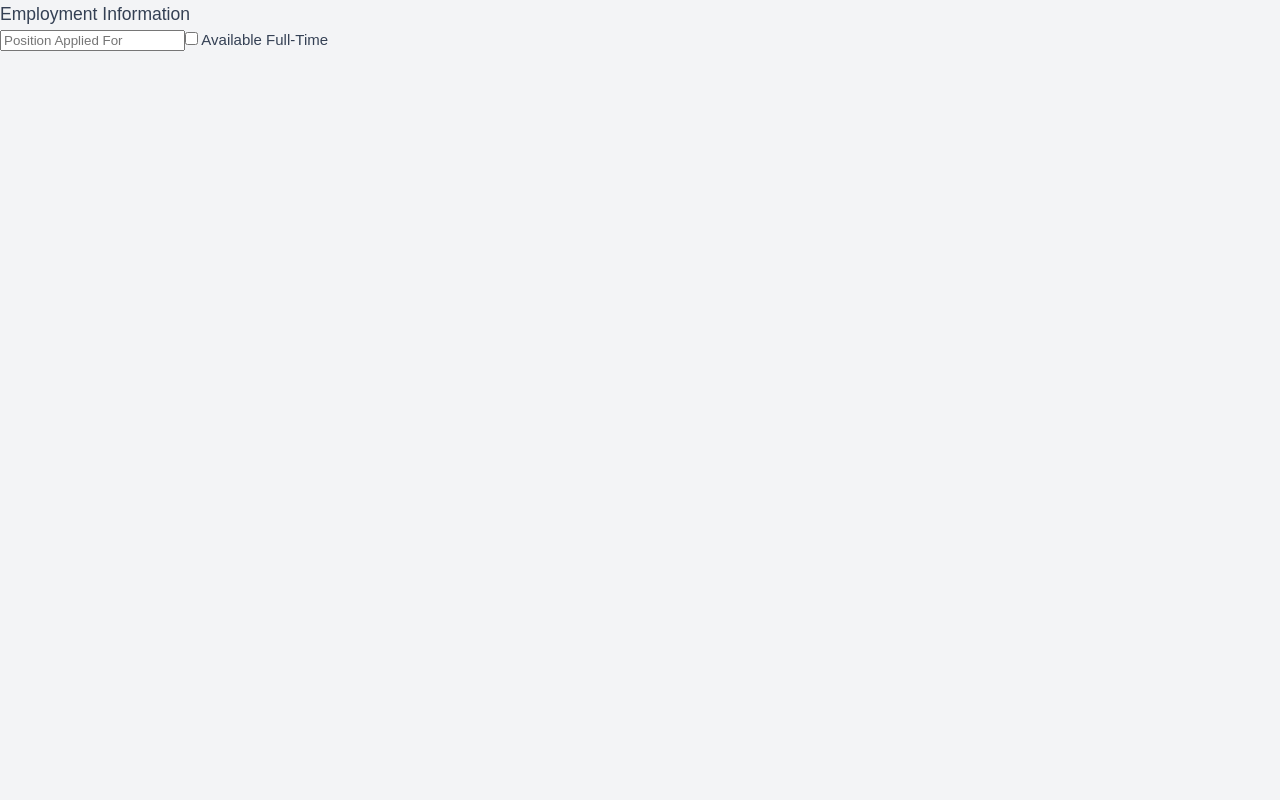
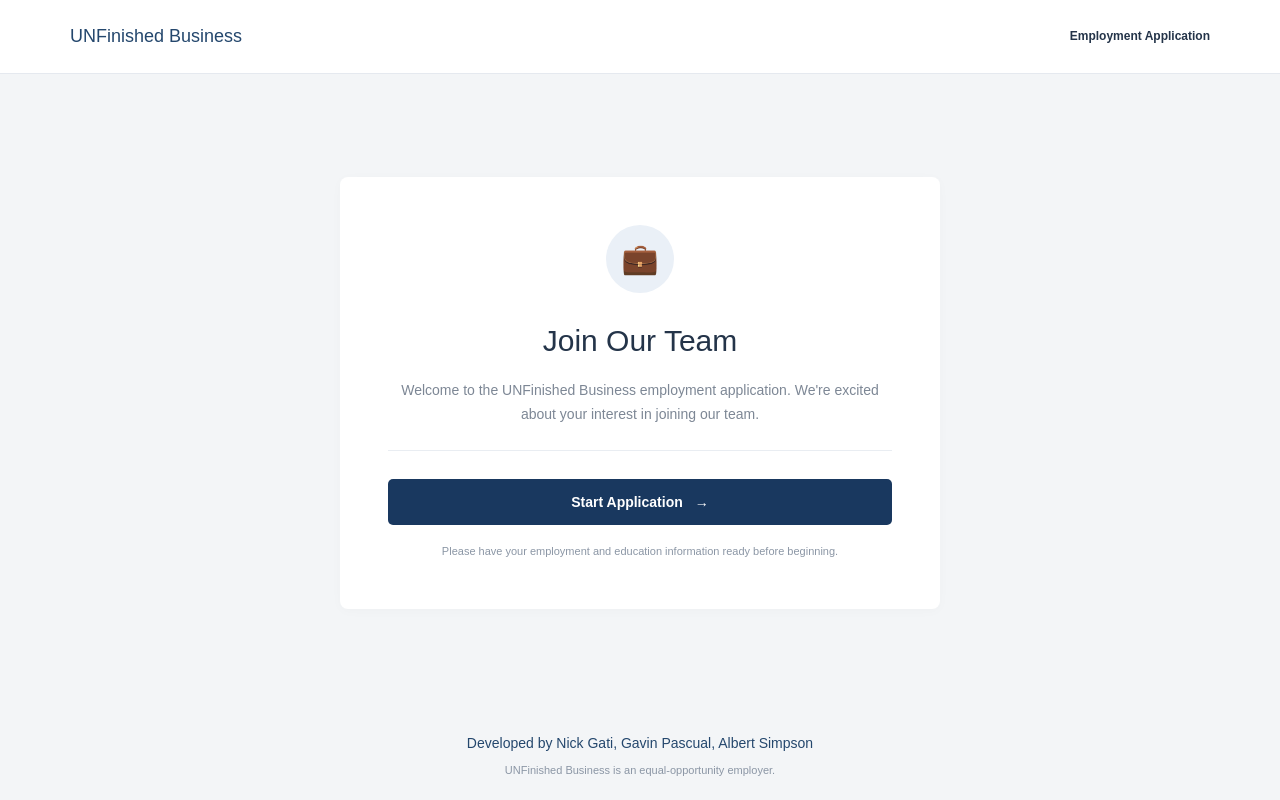
Before and after one commit to AlbertSimpson00/CDA4010---Group-Project-Interface-Prototype, a Vue app in the folder vue-project/: page / in a window 1280 px wide. Built offline with nearby package versions, Linux system fonts and the light colour scheme.

Commit message:
Started foundation of remaining pages. Edited home page

```diff
--- a/vue-project/src/components/Home.vue
+++ b/vue-project/src/components/Home.vue
@@ -0,0 +1,276 @@
+<script setup>
+import { useRouter } from 'vue-router'
+
+const router = useRouter()
+
+function startApplication() {
+  router.push('/page1')
+}
+</script>
+
+<template>
+  <div class="home-page">
+
+    <!-- HEADER -->
+    <header class="site-header">
+      <div class="header-content">
+        <span class="brand">UNFinished Business</span>
+        <span class="header-title">Employment Application</span>
+      </div>
+    </header>
+
+    <!-- MAIN CONTENT -->
+    <main class="home-container">
+      <div class="home-card">
+
+        <div class="welcome-icon" aria-hidden="true">
+          &#128188;
+        </div>
+
+        <h1>Join Our Team</h1>
+
+        <p class="welcome-text">
+          Welcome to the UNFinished Business employment
+          application. We're excited about your interest
+          in joining our team.
+        </p>
+
+        <div class="divider"></div>
+
+        <!-- START BUTTON -->
+        <button
+          type="button"
+          class="start-button"
+          @click="startApplication"
+        >
+          Start Application
+          <span aria-hidden="true">&rarr;</span>
+        </button>
+
+        <p class="help-text">
+          Please have your employment and education
+          information ready before beginning.
+        </p>
+
+      </div>
+    </main>
+
+    <!-- FOOTER -->
+    <footer class="site-footer">
+    <p class="developer-credit">Developed by Nick Gati, Gavin Pascual, Albert Simpson</p>
+    <p class="footer-description">
+        UNFinished Business is an equal-opportunity employer.
+    </p>
+    </footer>
+
+  </div>
+</template>
+
+<style scoped>
+.home-page {
+  min-height: 100vh;
+  background-color: #f3f5f7;
+  color: #243449;
+  font-family: Arial, Helvetica, sans-serif;
+  display: flex;
+  flex-direction: column;
+}
+
+/* HEADER */
+.site-header {
+  background: white;
+  border-bottom: 1px solid #e5e9ef;
+  padding: 22px 0;
+}
+
+.header-content {
+  max-width: 1200px;
+  margin: auto;
+  padding: 0 30px;
+  display: flex;
+  justify-content: space-between;
+  align-items: center;
+}
+
+.brand {
+  color: #24476d;
+  font-size: 18px;
+  font-weight: 500;
+}
+
+.header-title {
+  font-size: 12px;
+  font-weight: 600;
+}
+
+/* MAIN */
+.home-container {
+  flex: 1;
+  display: flex;
+  justify-content: center;
+  align-items: center;
+  padding: 48px 20px;
+}
+
+.home-card {
+  background: white;
+  width: 100%;
+  max-width: 600px;
+  padding: 48px;
+  border-radius: 8px;
+  box-shadow: 0 2px 12px rgba(0, 0, 0, 0.025);
+  text-align: center;
+  box-sizing: border-box;
+}
+
+/* WELCOME */
+.welcome-icon {
+  width: 68px;
+  height: 68px;
+  background: #eaf0f7;
+  color: #24476d;
+  border-radius: 50%;
+  display: flex;
+  align-items: center;
+  justify-content: center;
+  font-size: 30px;
+  margin: 0 auto 24px;
+}
+
+h1 {
+  font-size: 30px;
+  font-weight: 500;
+  margin-bottom: 14px;
+}
+
+.welcome-text {
+  font-size: 14px;
+  color: #7d8795;
+  line-height: 1.7;
+  margin-bottom: 24px;
+}
+
+.divider {
+  height: 1px;
+  background: #e9edf2;
+  margin-bottom: 28px;
+}
+
+/* FEATURES */
+.features {
+  text-align: left;
+  margin-bottom: 32px;
+}
+
+.feature {
+  display: flex;
+  align-items: flex-start;
+  gap: 16px;
+  margin-bottom: 24px;
+}
+
+.feature-icon {
+  background: #eaf0f7;
+  color: #24476d;
+  width: 40px;
+  height: 40px;
+  border-radius: 8px;
+  display: flex;
+  align-items: center;
+  justify-content: center;
+  flex-shrink: 0;
+  font-size: 20px;
+}
+
+.feature h3 {
+  font-size: 14px;
+  font-weight: 600;
+  margin: 0 0 6px;
+}
+
+.feature p {
+  color: #7d8795;
+  font-size: 12px;
+  line-height: 1.6;
+  margin: 0;
+}
+
+/* BUTTON */
+.start-button {
+  width: 100%;
+  background: #19385f;
+  color: white;
+  border: none;
+  padding: 15px 20px;
+  border-radius: 5px;
+  font-size: 14px;
+  font-weight: 600;
+  cursor: pointer;
+  display: flex;
+  align-items: center;
+  justify-content: center;
+  gap: 12px;
+}
+
+.start-button:hover {
+  background: #2d527e;
+}
+
+.start-button:focus-visible {
+  outline: 3px solid #507ba9;
+  outline-offset: 3px;
+}
+
+.help-text {
+  font-size: 11px;
+  color: #8b96a5;
+  margin: 18px 0 0;
+}
+
+/* FOOTER */
+.site-footer {
+  text-align: center;
+  padding: 20px;
+  background-color: #f3f5f7;
+}
+
+.developer-credit {
+  color: #24476d;
+  font-size: 14px;
+  font-weight: 500;
+  margin: 0 0 8px;
+}
+
+.footer-description {
+  color: #8b96a5;
+  font-size: 11px;
+  margin: 0;
+}
+
+/* MOBILE */
+@media (max-width: 600px) {
+  .home-container {
+    padding: 24px 12px;
+  }
+
+  .home-card {
+    padding: 32px 22px;
+  }
+
+  h1 {
+    font-size: 26px;
+  }
+
+  .header-content {
+    padding: 0 16px;
+  }
+
+  .brand {
+    font-size: 15px;
+  }
+
+  .header-title {
+    font-size: 10px;
+  }
+}
+</style>
--- /dev/null
+++ b/vue-project/src/components/Page3.vue
@@ -0,0 +1,5 @@
+<script setup>
+</script>
+
+<template>
+</template>
--- /dev/null
+++ b/vue-project/src/components/Page4.vue
@@ -0,0 +1,5 @@
+<script setup>
+</script>
+
+<template>
+</template>
--- /dev/null
+++ b/vue-project/src/components/Page5.vue
@@ -0,0 +1,5 @@
+<script setup>
+</script>
+
+<template>
+</template>
--- /dev/null
+++ b/vue-project/src/components/Page6.vue
@@ -0,0 +1,5 @@
+<script setup>
+</script>
+
+<template>
+</template>
--- a/vue-project/src/router/index.js
+++ b/vue-project/src/router/index.js
@@ -1,26 +1,21 @@
-
 import { createRouter, createWebHistory } from 'vue-router'
 
-import Employment from '../components/Employment.vue'
+import Home from '../components/Home.vue'
 import Page1 from '../components/Page1.vue'
 import Page2 from '../components/Page2.vue'
+import Page3 from '../components/Page3.vue'
+import Page4 from '../components/Page4.vue'
+import Page5 from '../components/Page5.vue'
+import Page6 from '../components/Page6.vue'
 
 const routes = [
-  {
-    path: '/',
-    name: 'home',
-    component: Employment
-  },
-  {
-    path: '/page1',
-    name: 'Page1',
-    component: Page1
-  },
-  {
-    path: '/page2',
-    name: 'Page2',
-    component: Page2
-  }
+  { path: '/', name: 'home', component: Home },
+  { path: '/page1', name: 'Page1', component: Page1 },
+  { path: '/page2', name: 'Page2', component: Page2 },
+  { path: '/page3', name: 'Page3', component: Page3 },
+  { path: '/page4', name: 'Page4', component: Page4 },
+  { path: '/page5', name: 'Page5', component: Page5 },
+  { path: '/page6', name: 'Page6', component: Page6 }
 ]
 
 const router = createRouter({
```
Also changed, not shown: vue-project/src/Page3.vue (deleted), vue-project/src/Page4.vue (deleted), vue-project/src/Page5.vue (deleted), vue-project/src/Page6Review.vue (deleted).
